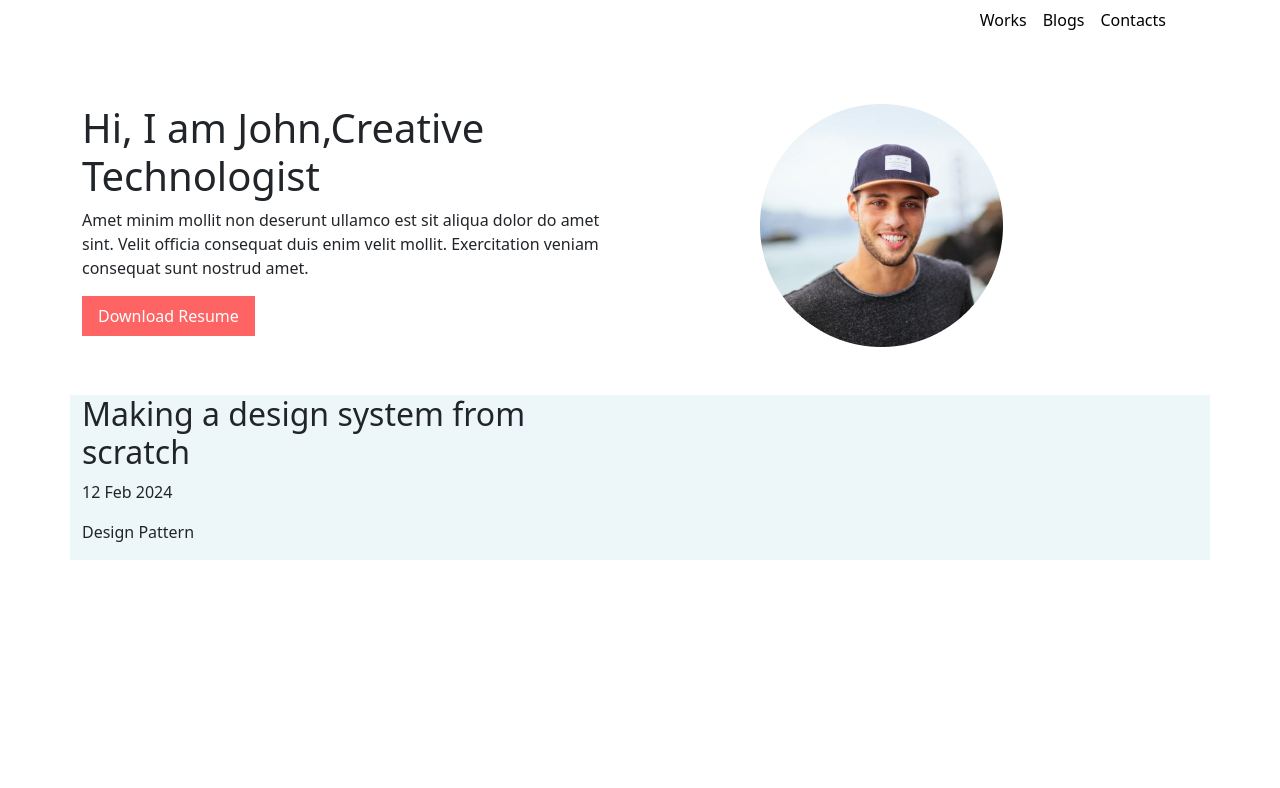
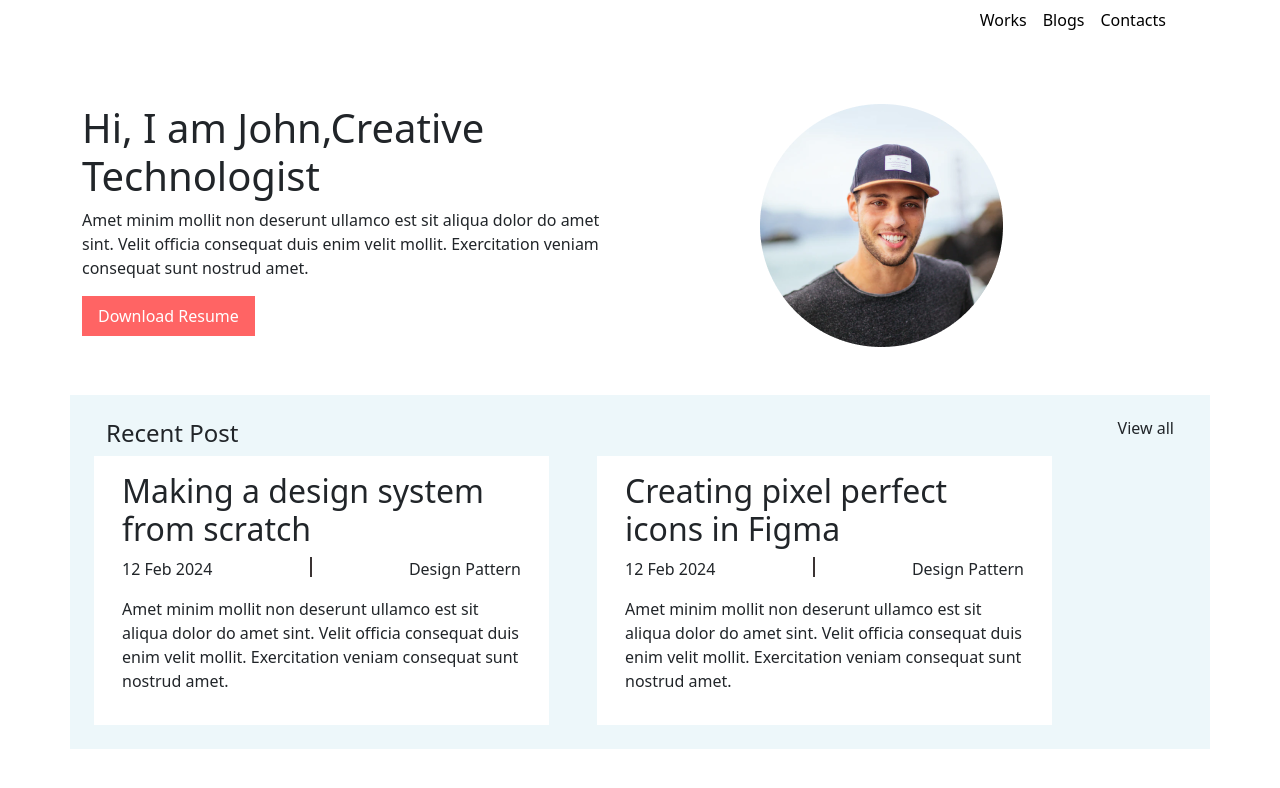
Before and after one commit to Attull/Figma-design-clone, a plain HTML site: page index.html in a window 1280 px wide. Drawn offline with nearby package versions, Linux system fonts and the light colour scheme.

Commit message:
add recent post section

```diff
--- a/index.html
+++ b/index.html
@@ -34,18 +34,34 @@
                 </div>
             </div>
         </div>
-        <div class="row rp-container">
-            <div class="col-6">
-                <div class="rp-card">
+        <div class="row rp-container p-4">
+            <div class="d-flex justify-content-between">
+                <h4>Recent Post</h4>
+                <h6>View all</h6>
+            </div>
+            <div class="col-5 me-4 bg-body">
+                <div class="rp-card p-3">
                     <h2>Making a design system from scratch</h2>
-                    <div>
+                    <div class="d-flex justify-content-between">
                         <p>12 Feb 2024</p>
+                        <p id="line"></p>
                         <p>Design Pattern</p>
                     </div>
+                    <p>
+                        Amet minim mollit non deserunt ullamco est sit aliqua dolor do amet sint. Velit officia consequat duis enim velit mollit. Exercitation veniam consequat sunt nostrud amet.
+                    </p>
                 </div>
             </div>
-            <div class="col-6">
-
+            <div class="col-5 ms-4 bg-body">
+                <div class="rp-card p-3">
+                    <h2>Creating pixel perfect icons in Figma</h2>
+                    <div class="d-flex justify-content-between">
+                        <p>12 Feb 2024</p>
+                        <p id="line"></p>
+                        <p>Design Pattern</p>
+                    </div>
+                    <p>Amet minim mollit non deserunt ullamco est sit aliqua dolor do amet sint. Velit officia consequat duis enim velit mollit. Exercitation veniam consequat sunt nostrud amet.</p>
+                </div>
             </div>
         </div>
     </div>
--- a/style.css
+++ b/style.css
@@ -32,7 +32,7 @@ ul li a{
 }
 
 #line{
-    border: 1px solid red;
+    border: 1px solid rgb(58, 51, 51);
     width:1px;
-    height:1px;
+    height:20px;
 }
```
